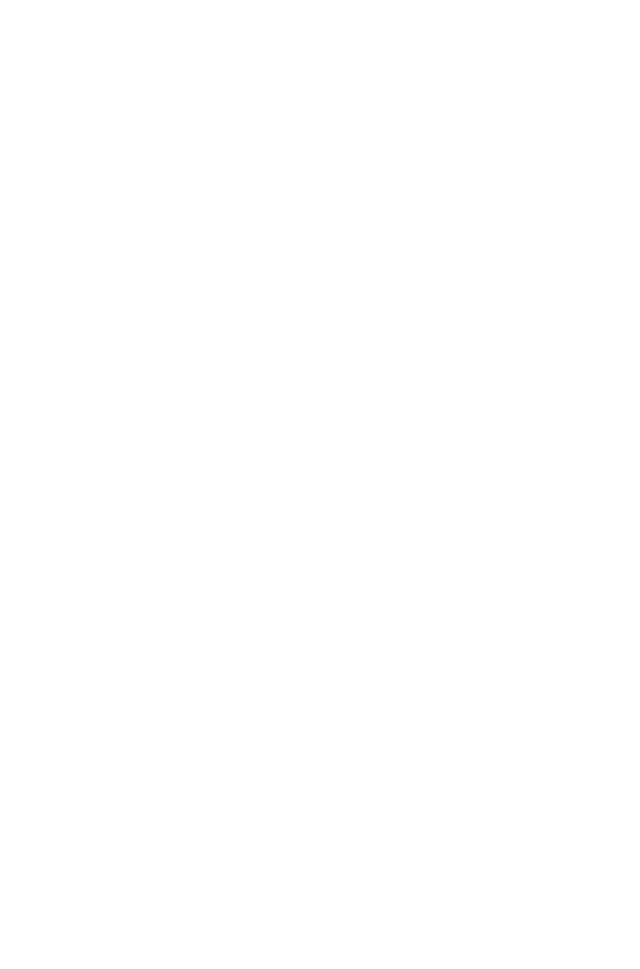
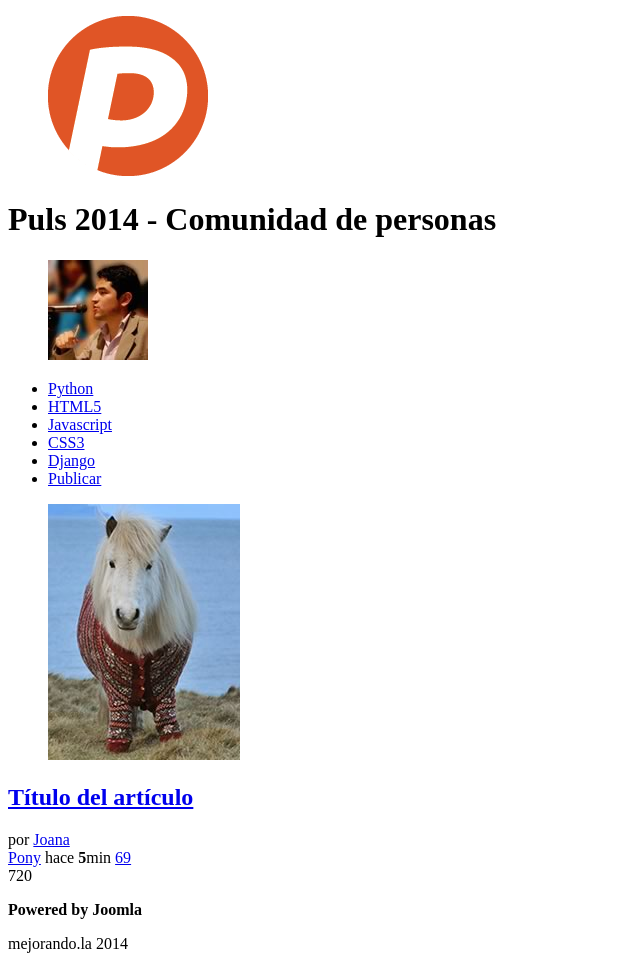
Before and after one commit to jostmu/Puls2014, a plain HTML site: page index.html in a window 1280 px wide. Shown: the whole page, without its empty margins (0-640 px from the left). Before the commit the page ends 800 px from the top, so only its background shows below. Drawn offline with Linux system fonts and the light colour scheme.

Commit message:
Proyecto Puls2014 Comit Real

```diff
--- a/index.html
+++ b/index.html
@@ -5,5 +5,62 @@
 	<title>Puls2014 - Diseño Web Basico</title>
 </head>
 <body>
+	<header>
+		<figure id="logo">
+			<img src="logo.png"/>
+		</figure>
+		<h1>Puls 2014 - Comunidad de personas</h1>
+		<figure id="avatar">
+			<img src="avatar.jpg" />
+		</figure>
+	</header>
+	<nav>
+		<ul>
+			<li><a href="#">Python</a></li>
+			<li><a href="#">HTML5</a></li>
+			<li><a href="#">Javascript</a></li>
+			<li><a href="#">CSS3</a></li>
+			<li><a href="#">Django</a></li>
+			<li id="publicar">
+				<a href="#">Publicar</a>
+			</li>
+		</ul>
+	</nav>
+	<section id="contenido">
+		<article class="item">
+			<figure class="imagen_item">
+				<img src="imagen.jpg" />
+		    </figure>
+		    <h2 class="titulo_item">
+		       <a href="#">
+		    	Título del artículo
+		    	</a>
+		    </h2>
+		    <div class="autor_item">
+		    	por <a href="#">Joana</a>
+		    </div>
+		    <div class="datos_item">
+		    	<a href="#" class="tag_item">Pony</a>
+		    	<span class="fecha_item">
+		    		hace <strong>5</strong>min
+		    	</span>
+		    	<a href="#" class="comentarios_item">69</a>
+		    	<a href="#" class="guardar_item"></a>
+		    </div>
+		    <div class="votacion">
+		    	<a href="#" class="up"></a>
+		    	720
+		    	<a href="#" class="down"></a>
+		    </div>
+		    <figure>
+		    </figure>
+		</article>
+	</section>
+	<footer>
+		<p>
+			<strong>Powered by Joomla</strong>
+		</p>
+		<p>mejorando.la 2014</p>
+	</footer>
 </body>
 </html>
```
Also changed, not shown: avatar.jpg (added), imagen.jpg (added), logo.png (added).
